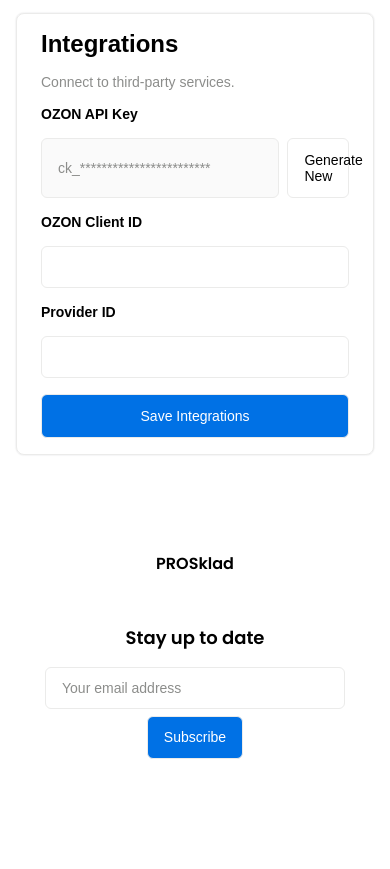
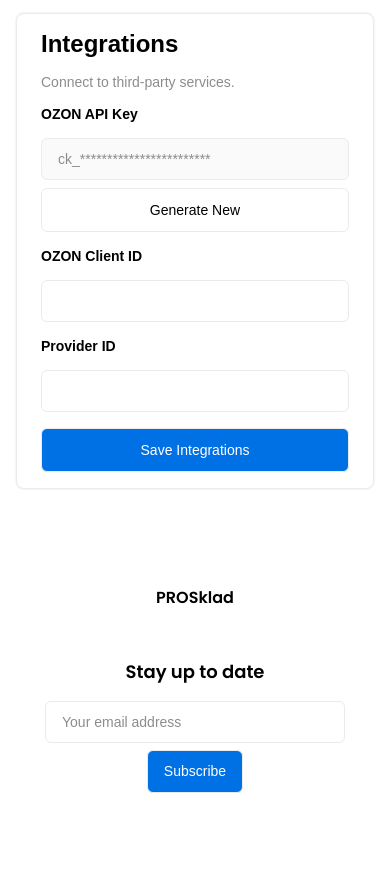
Before and after one commit to AskarKasimov/prosklad, a React (Vite) app: page /cabinet in a window 390 px wide. Shown: the part 840-1709 px from the top of the page. Built offline with nearby package versions, Linux system fonts and the light colour scheme; no server answers.

Commit message:
"Generate now" button fixed for mobile UI

```diff
--- a/src/pages/Cabinet/Cabinet.module.scss
+++ b/src/pages/Cabinet/Cabinet.module.scss
@@ -108,6 +108,20 @@
   display: flex;
   flex-direction: row;
   gap: 0.5rem;
+
+  > button {
+    width: 20%;
+  }
+}
+
+@media (max-width: 600px) {
+  .apiKeyContainer {
+    flex-direction: column;
+
+    > button {
+      width: 100%;
+    }
+  }
 }
 
 .footer {
--- a/src/pages/Cabinet/index.tsx
+++ b/src/pages/Cabinet/index.tsx
@@ -28,10 +28,7 @@
           <li>New York, USA</li>
           <li>Joined Jan 2023</li>
         </ul>
-        <button
-          className={`${style.button} ${style.outlineButton}`}
-          style={{ alignSelf: 'center' }}
-        >
+        <button className={style.outlineButton} style={{ alignSelf: 'center' }}>
           Edit Profile
         </button>
       </div>
@@ -91,11 +88,7 @@
                 disabled
                 placeholder="ck_************************"
               />
-              <button
-                className={`${style.button} ${style.outlineButton}`}
-                onClick={generateApiKey}
-                style={{ width: '20%' }}
-              >
+              <button className={style.outlineButton} onClick={generateApiKey}>
                 Generate New
               </button>
             </div>
```
